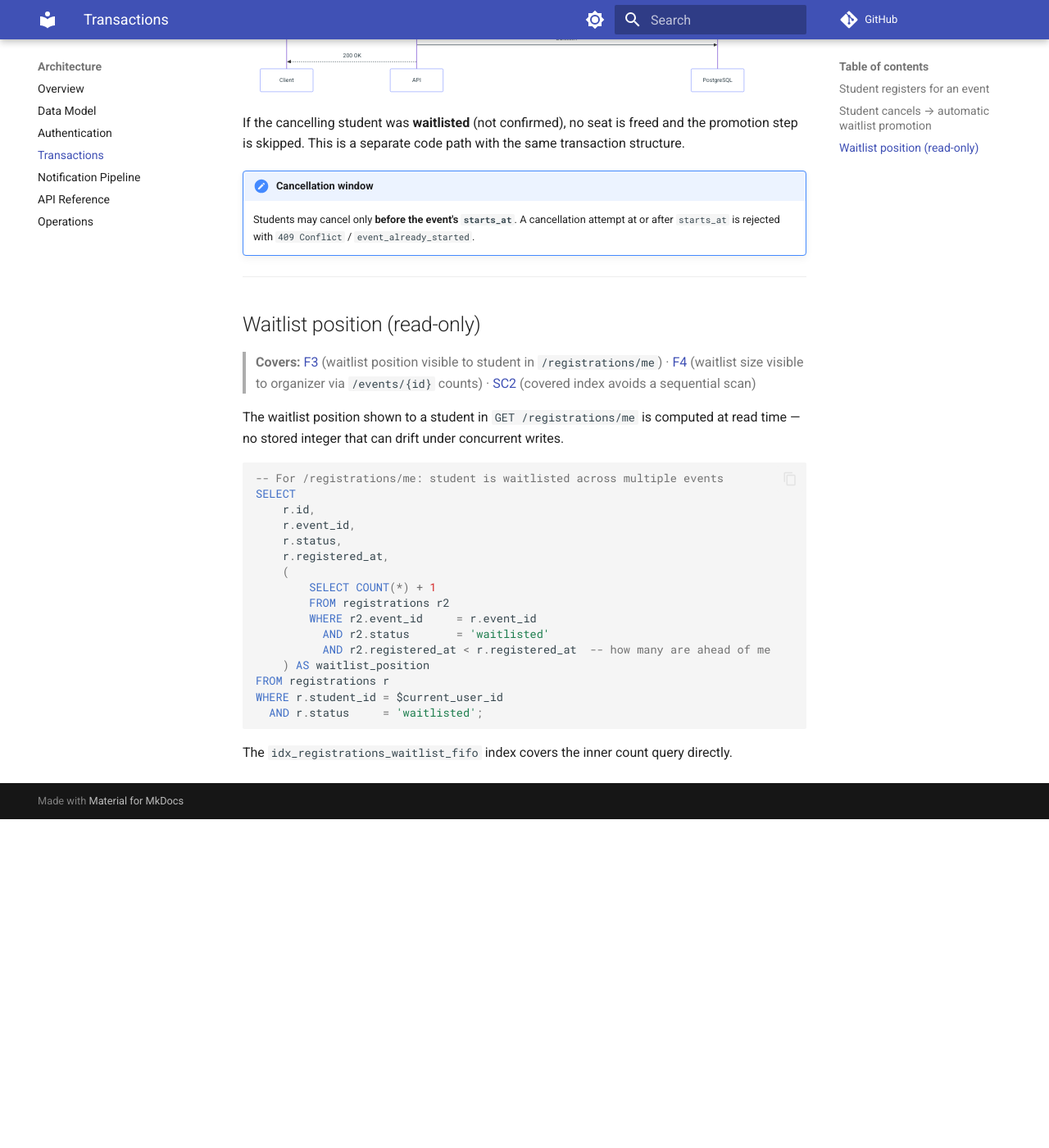
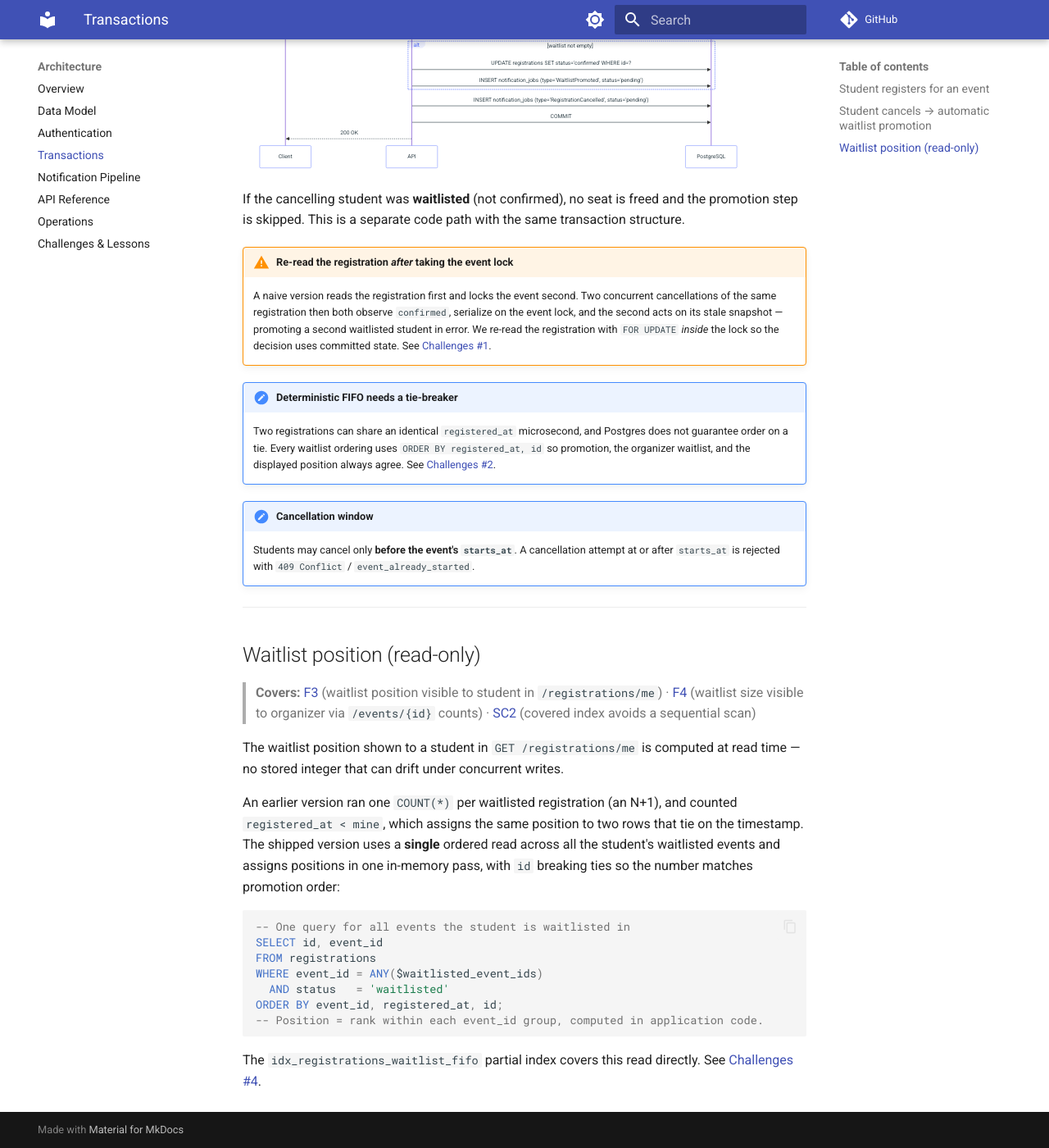
Before and after one commit to hefest2026/hefest-docs, an MkDocs documentation site: the page built from docs/architecture/transactions.md, in a window 1280 px wide and 1400 px high, scrolled down 1976 px. Shown: the whole window at 82% size. Built offline with MkDocs 1.6.1 and Material for MkDocs 9.7.7, drawn with Linux system fonts in a browser that asks for light colours; comment, search, counter and statistics services are not loaded; before the commit the page ends 2975 px from its top, so only the background shows below that.

Commit message:
docs(architecture): add Challenges & Lessons page; sync transactions doc
- New architecture/challenges.md telling the engineering story behind the
  registration core: double-cancel race, FIFO timestamp ties, the overbooking/
  unique-constraint claims we verified and rejected, and the /me N+1.
- Update transactions.md to match the shipped code: under-lock re-read of the
  registration in the cancel flow, (registered_at, id) tie-breaker, and the
  single grouped waitlist-position query (was a per-row correlated subquery).

````diff
--- a/docs/architecture/transactions.md
+++ b/docs/architecture/transactions.md
@@ -62,12 +62,18 @@
     API->>PG: BEGIN
     API->>PG: SELECT capacity, starts_at FROM events WHERE id=? FOR UPDATE
     Note over PG: Serializes concurrent cancellations for the same event
+    API->>PG: SELECT status FROM registrations WHERE id=? FOR UPDATE
+    Note over PG: Re-read under the lock — guards against a double-cancel race
+    opt status = 'cancelled'
+        API->>PG: ROLLBACK
+        API-->>Client: 409 Conflict (already cancelled)
+    end
     opt NOW() >= starts_at
         API->>PG: ROLLBACK
         API-->>Client: 409 Conflict (code: event_already_started)
     end
     API->>PG: UPDATE registrations SET status='cancelled', cancelled_at=NOW() WHERE id=? AND student_id=?
-    API->>PG: SELECT id FROM registrations WHERE event_id=? AND status='waitlisted' ORDER BY registered_at ASC LIMIT 1
+    API->>PG: SELECT id FROM registrations WHERE event_id=? AND status='waitlisted' ORDER BY registered_at, id ASC LIMIT 1
     alt waitlist not empty
         API->>PG: UPDATE registrations SET status='confirmed' WHERE id=?
         API->>PG: INSERT notification_jobs (type='WaitlistPromoted', status='pending')
@@ -78,6 +84,12 @@
 ```
 
 If the cancelling student was **waitlisted** (not confirmed), no seat is freed and the promotion step is skipped. This is a separate code path with the same transaction structure.
+
+!!! warning "Re-read the registration *after* taking the event lock"
+    A naive version reads the registration first and locks the event second. Two concurrent cancellations of the same registration then both observe `confirmed`, serialize on the event lock, and the second acts on its stale snapshot — promoting a second waitlisted student in error. We re-read the registration with `FOR UPDATE` *inside* the lock so the decision uses committed state. See [Challenges #1](challenges.md#1-the-double-cancel-race).
+
+!!! note "Deterministic FIFO needs a tie-breaker"
+    Two registrations can share an identical `registered_at` microsecond, and Postgres does not guarantee order on a tie. Every waitlist ordering uses `ORDER BY registered_at, id` so promotion, the organizer waitlist, and the displayed position always agree. See [Challenges #2](challenges.md#2-identical-timestamps-broke-fifo).
 
 !!! note "Cancellation window"
     Students may cancel only **before the event's `starts_at`**. A cancellation attempt at or after `starts_at` is rejected with `409 Conflict` / `event_already_started`.
@@ -90,23 +102,16 @@
 
 The waitlist position shown to a student in `GET /registrations/me` is computed at read time — no stored integer that can drift under concurrent writes.
 
+An earlier version ran one `COUNT(*)` per waitlisted registration (an N+1), and counted `registered_at < mine`, which assigns the same position to two rows that tie on the timestamp. The shipped version uses a **single** ordered read across all the student's waitlisted events and assigns positions in one in-memory pass, with `id` breaking ties so the number matches promotion order:
+
 ```sql
--- For /registrations/me: student is waitlisted across multiple events
-SELECT
-    r.id,
-    r.event_id,
-    r.status,
-    r.registered_at,
-    (
-        SELECT COUNT(*) + 1
-        FROM registrations r2
-        WHERE r2.event_id     = r.event_id
-          AND r2.status       = 'waitlisted'
-          AND r2.registered_at < r.registered_at  -- how many are ahead of me
-    ) AS waitlist_position
-FROM registrations r
-WHERE r.student_id = $current_user_id
-  AND r.status     = 'waitlisted';
+-- One query for all events the student is waitlisted in
+SELECT id, event_id
+FROM registrations
+WHERE event_id = ANY($waitlisted_event_ids)
+  AND status   = 'waitlisted'
+ORDER BY event_id, registered_at, id;
+-- Position = rank within each event_id group, computed in application code.
 ```
 
-The `idx_registrations_waitlist_fifo` index covers the inner count query directly.
+The `idx_registrations_waitlist_fifo` partial index covers this read directly. See [Challenges #4](challenges.md#4-an-n1-in-registrationsme).
--- a/mkdocs.yml
+++ b/mkdocs.yml
@@ -52,5 +52,6 @@
       - Notification Pipeline: architecture/pipeline.md
       - API Reference: architecture/api.md
       - Operations: architecture/operations.md
+      - Challenges & Lessons: architecture/challenges.md
   - Criteria:
       - Grading Criteria: criteria/grading-criteria.md
````
Also changed, not shown: docs/architecture/challenges.md (added, +75 -0 lines).
